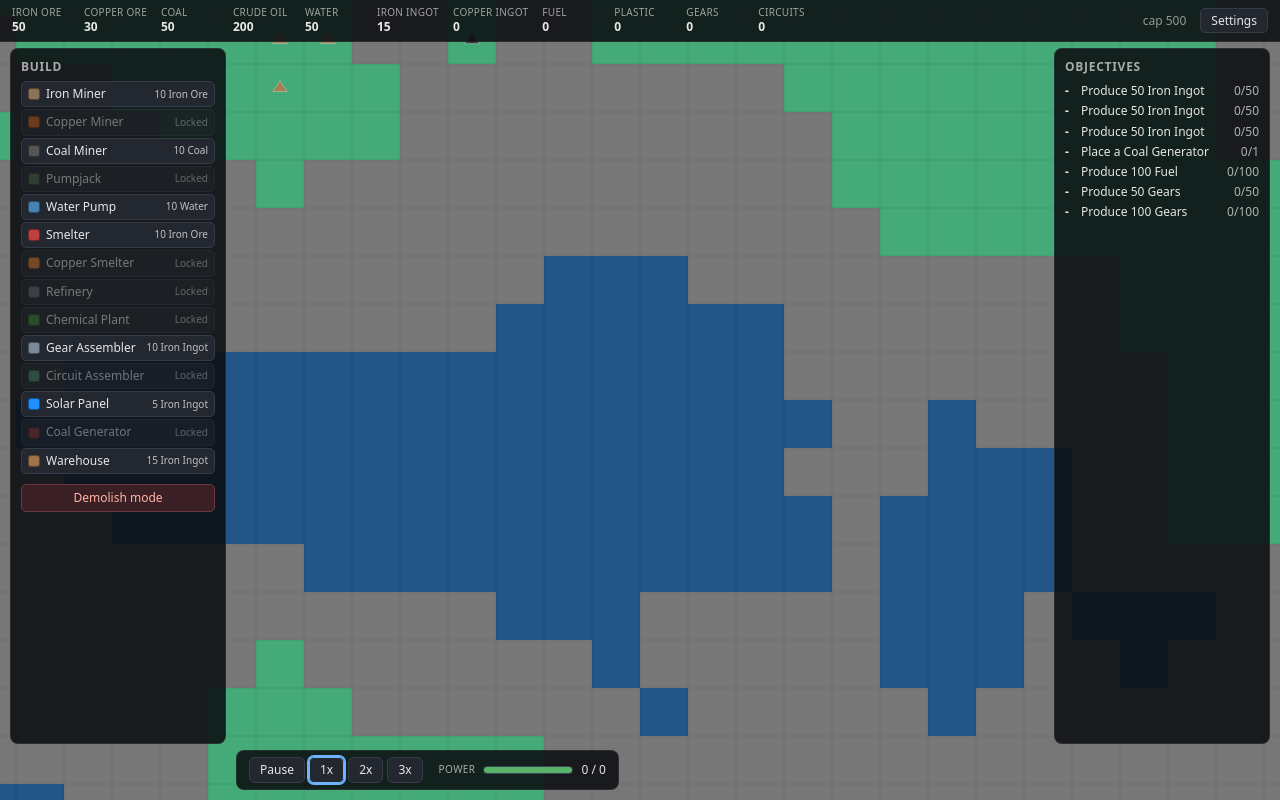
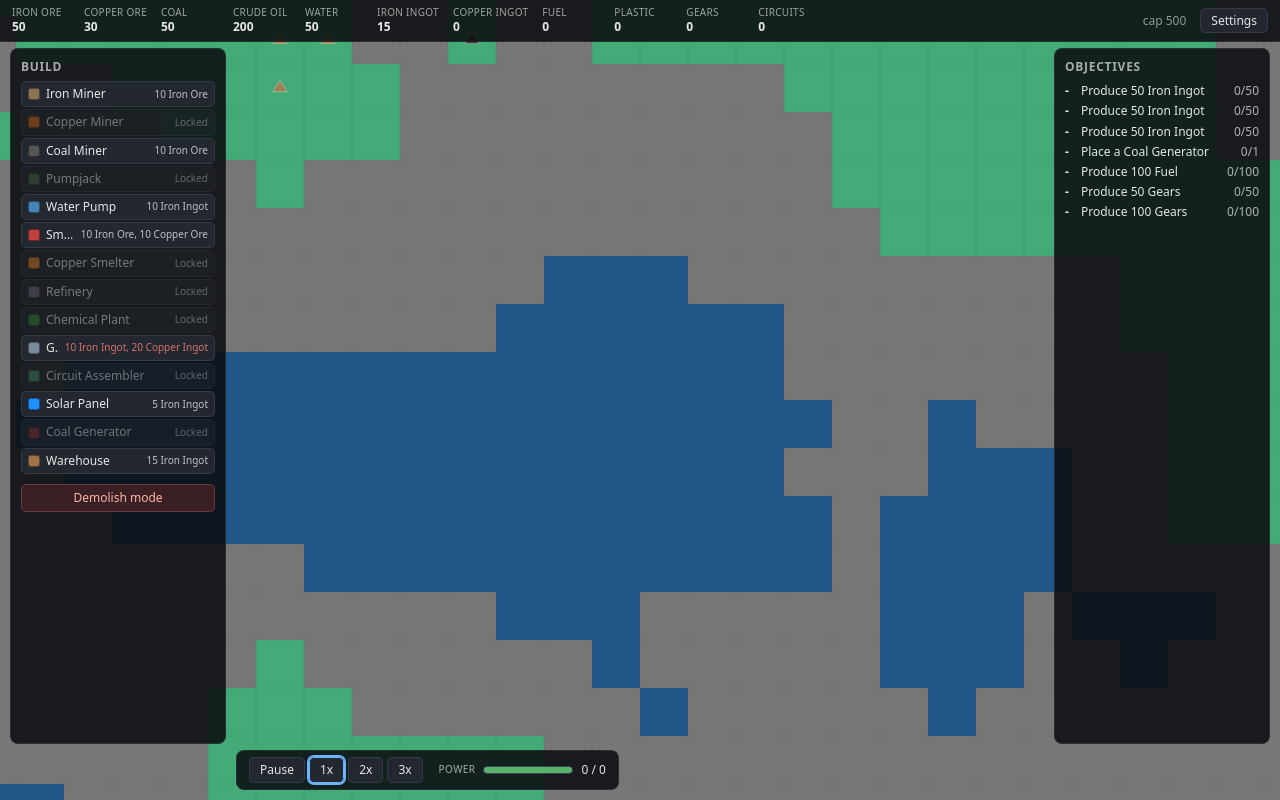
Before and after one commit to ivanghi/SimFactory, a React (Vite) app: page / in a window 1280 px wide. Built offline with nearby package versions, Linux system fonts and the light colour scheme.

Commit message:
fixed ui

```diff
--- a/src/data/buildings.ts
+++ b/src/data/buildings.ts
@@ -36,7 +36,7 @@ export const buildings: BuildingDef[] = [
     id: 'coal-miner',
     name: 'Coal Miner',
     category: 'extractor',
-    cost: [{ resource: 'coal', amount: 10 }],
+    cost: [{ resource: 'iron-ore', amount: 10 }],
     footprint: { width: 1, height: 1 },
     powerDraw: 1,
     recipeId: 'coal',
@@ -46,7 +46,7 @@ export const buildings: BuildingDef[] = [
     id: 'pumpjack',
     name: 'Pumpjack',
     category: 'extractor',
-    cost: [{ resource: 'iron-ore', amount: 15 }],
+    cost: [{ resource: 'iron-ingot', amount: 15 }],
     footprint: { width: 1, height: 1 },
     powerDraw: 1,
     recipeId: 'crude-oil',
@@ -56,7 +56,7 @@ export const buildings: BuildingDef[] = [
     id: 'water-pump',
     name: 'Water Pump',
     category: 'extractor',
-    cost: [{ resource: 'water', amount: 10 }],
+    cost: [{ resource: 'iron-ingot', amount: 10 }],
     footprint: { width: 1, height: 1 },
     powerDraw: 1,
     recipeId: 'water',
@@ -68,7 +68,7 @@ export const buildings: BuildingDef[] = [
     id: 'smelter',
     name: 'Smelter',
     category: 'processor',
-    cost: [{ resource: 'iron-ore', amount: 10 }],
+    cost: [{ resource: 'iron-ore', amount: 10 }, { resource: 'copper-ore', amount: 10 }],
     footprint: { width: 1, height: 1 },
     powerDraw: 2,
     recipeId: 'smelter',
@@ -98,7 +98,7 @@ export const buildings: BuildingDef[] = [
     id: 'chemical-plant',
     name: 'Chemical Plant',
     category: 'processor',
-    cost: [{ resource: 'iron-ingot', amount: 20 }],
+    cost: [{ resource: 'iron-ingot', amount: 20 }, { resource: 'copper-ingot', amount: 20 }],
     footprint: { width: 1, height: 1 },
     powerDraw: 3,
     recipeId: 'chemical-plant',
@@ -108,7 +108,7 @@ export const buildings: BuildingDef[] = [
     id: 'gear-assembler',
     name: 'Gear Assembler',
     category: 'processor',
-    cost: [{ resource: 'iron-ingot', amount: 10 }],
+    cost: [{ resource: 'iron-ingot', amount: 10 }, { resource: 'copper-ingot', amount: 20 }],
     footprint: { width: 1, height: 1 },
     powerDraw: 2,
     recipeId: 'gear-assembler',
@@ -118,7 +118,7 @@ export const buildings: BuildingDef[] = [
     id: 'circuit-assembler',
     name: 'Circuit Assembler',
     category: 'processor',
-    cost: [{ resource: 'copper-ingot', amount: 10 }, { resource: 'plastic', amount: 5 }],
+    cost: [{ resource: 'copper-ingot', amount: 10 }, { resource: 'plastic', amount: 5 }, { resource: 'iron-ingot', amount: 10 }, { resource: 'gears', amount: 10 }],
     footprint: { width: 1, height: 1 },
     powerDraw: 3,
     recipeId: 'circuit-assembler',
--- a/src/ui/store.ts
+++ b/src/ui/store.ts
@@ -109,15 +109,22 @@ export function markSimChanged(): void {
   simChanged = true;
 }
 
+const UI_SYNC_INTERVAL_MS = 1000;
+
+function refresh(): void {
+  state = { ...state };
+  emit();
+}
+
 export function bumpUi(): void {
   simChanged = false;
-  emit();
+  refresh();
 }
 
 export function syncUi(now: number): void {
   if (!simChanged) return;
-  if (now - lastUiSync < 150) return;
+  if (now - lastUiSync < UI_SYNC_INTERVAL_MS) return;
   lastUiSync = now;
   simChanged = false;
-  emit();
+  refresh();
 }
```
Also changed, not shown: 1 other file (tests, documents, lock files or other folders).
